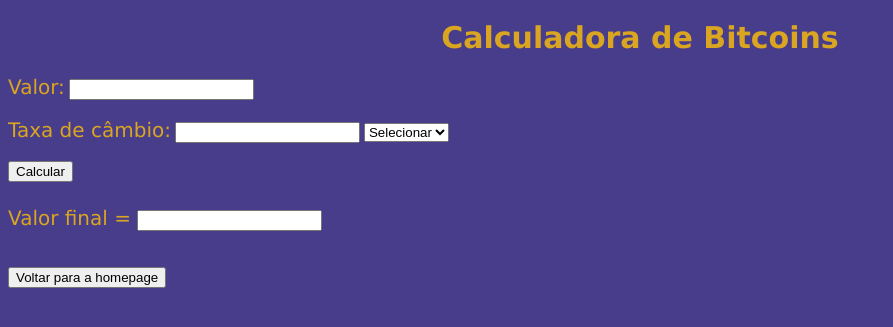
After one commit to guimatera/Controle-Financeiro---Linguagens-de-Programacao-EEL670, a Flask app: template Trabalho ling prog oficial/app/templates/bitcoin.html in a window 1280 px wide. The commit adds this page. Shown: the top 327 px of the page, without its empty margins (0-893 px from the left). Run offline with Flask 2, Linux system fonts and the light colour scheme; the template is opened without the code that fills it: most values are stand-ins (such as "Sample title", 1, 10 or a date in 2020).

Commit message:
Add files via upload

```diff
--- a/Trabalho ling prog oficial/app/financeiro.py
+++ b/Trabalho ling prog oficial/app/financeiro.py
@@ -2,7 +2,7 @@ from flask import Flask, render_template, request, redirect, url_for ,flash
 from flask_login import login_user , current_user , logout_user, login_required
 from app.forms import LoginForm, RegisterForm
 from app.tables import User
-from app.webscrapping import poupanca, fundos, acoes, dolar_cambio, euro_cambio
+from app.webscrapping import poupanca, fundos, acoes, dolar_cambio, euro_cambio, bitcoin
 from app import app, db, lm
 
 @lm.user_loader
@@ -69,6 +69,14 @@ def euro(euro_moeda = None):
         dinheiro = euro_cambio()
         return render_template('euro.html', euro_moeda = dinheiro.get_euro())
 
+@app.route('/bitcoin', methods=['POST', 'GET'])
+@login_required
+def btc(btc_real = None, btc_dolar = None):
+    if request.method == 'POST':
+        cripto = bitcoin()
+        return render_template('bitcoin.html', btc_real = cripto.get_bitcoin_real(),
+                                 btc_dolar =cripto.get_bitcoin_dolar())
+
 @app.route('/calculo_investimento', methods=['POST', 'GET'])
 @login_required
 def calc_inv(poup = None, ifix = None, ibovespa = None):
--- /dev/null
+++ b/Trabalho ling prog oficial/app/templates/bitcoin.html
@@ -0,0 +1,91 @@
+<!DOCTYPE html>
+<html>
+<head>
+<style>
+body {
+  background-color: DarkSlateBlue;
+}
+
+h1 {
+  color: goldenrod;
+  text-align: center;
+  font-family: verdana;
+  font-size: 30px;
+}
+
+p {
+  font-family: arial;
+  font-size: 20px;
+}
+label{
+color: goldenrod;
+  text-align: center;
+  font-family: verdana;
+  font-size: 20px;
+}
+</style>
+</head>
+
+<body>
+<meta charset="utf-8">
+<h1>Calculadora de Bitcoins</h1>
+
+<label for="Inv_inicial">Valor:</label>
+
+<input type="number" id="Inv_inicial" name="Inv_inicial"><br><br>
+            </select>
+<label for="Taxa">Taxa de câmbio:</label>
+<input type="number" id="Taxa" name="Taxa">
+<select id ="pTaxa_inv" class="selecao" onclick="select()">
+                    <option selected value="selecionar" >Selecionar</option>
+                    <option  value="Real/BTC" >Real/BTC</option>
+                    <option value="BTC/Real">BTC/Real</option>
+                    <option  value="Dólar/BTC" >Dólar/BTC</option>
+                    <option value="BTC/Dólar">BTC/Dólar</option>
+               </select>
+                <br><br><button type="button" onclick="calcular()">Calcular</button> <br><label for="valorfinal"><br>Valor final = </label>
+<script>
+function select() {
+    var taxa = document.getElementById('Taxa')
+    var tipo_taxa = document.getElementById('pTaxa_inv')
+    if(tipo_taxa.value=='Real/BTC'){
+        taxa.value = 1/{{ btc_real }}
+    }
+    else if(tipo_taxa.value=='BTC/Real'){
+        taxa.value = {{ btc_real }}
+    }
+    else if(tipo_taxa.value=='Dólar/BTC'){
+        taxa.value = 1/{{ btc_dolar }}
+    }
+    else if(tipo_taxa.value=='BTC/Dólar'){
+        taxa.value = {{ btc_dolar }}
+    }
+    else{
+     taxa.value = 0
+    }
+}
+</script>
+<script>
+function investimento() {
+
+ return valorfinal.value
+}
+</script>
+<script>
+function calcular(){
+                var_quant = 0;
+        var investimentoinicial = document.getElementById("Inv_inicial").value;
+        var taxa = document.getElementById("Taxa").value;
+        var var_quant = investimentoinicial*taxa;
+        document.getElementById("vf").value = var_quant.toFixed(2);
+    }
+</script>
+<input type="number" id="vf" name="vf">
+<br></br>
+<br>
+<form action="/home" method="POST">
+  <input type="submit" value="Voltar para a homepage">
+  </form>
+  </br>
+<body></form>
+</form>
```
Also changed, not shown: Trabalho ling prog oficial/app/templates/homepage.html (+65 -1 lines), Trabalho ling prog oficial/app/webscrapping.py (+31 -40 lines).
